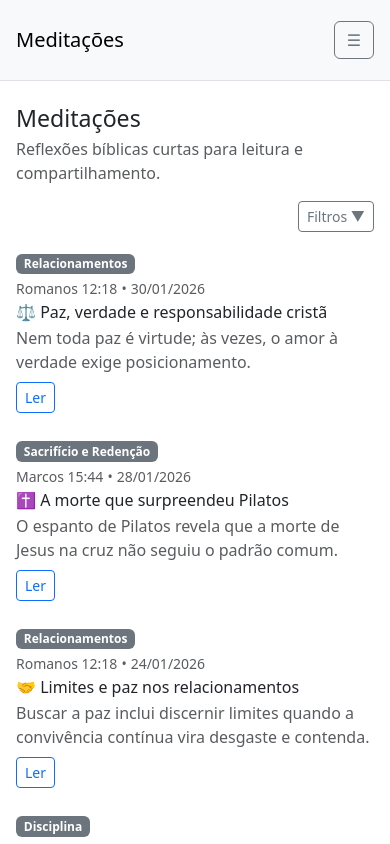
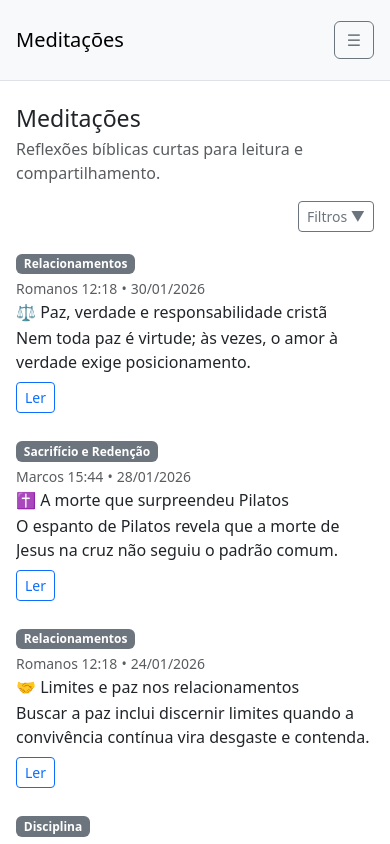
Before and after one commit to meditacoesbiblicas/meditacoes-biblicas, an Angular app: page /#/ in a window 390 px wide. Shown: the top 844 px of the page. Built offline with nearby package versions, Linux system fonts and the light colour scheme.

Commit message:
style(home): melhora contraste do resumo para leitura no mobile

```diff
--- a/src/app/pages/home/home.page.html
+++ b/src/app/pages/home/home.page.html
@@ -92,7 +92,7 @@
         </div>
 
         <h2 class="h6 mb-1">{{ m.titulo }}</h2>
-        <p class="text-muted mb-2">{{ m.resumo }}</p>
+        <p class="home-resumo mb-2">{{ m.resumo }}</p>
 
         <span class="btn btn-outline-primary btn-sm">Ler</span>
       </a>
--- a/src/styles.scss
+++ b/src/styles.scss
@@ -195,3 +195,12 @@
   white-space: nowrap;
   flex: 0 0 auto;
 }
+
+.home-resumo{
+  display: -webkit-box;
+  -webkit-box-orient: vertical;
+  -webkit-line-clamp: 2;
+
+  line-clamp: 2; /* padrão (nem sempre aplicado, mas satisfaz o linter) */
+  overflow: hidden;
+}
```
